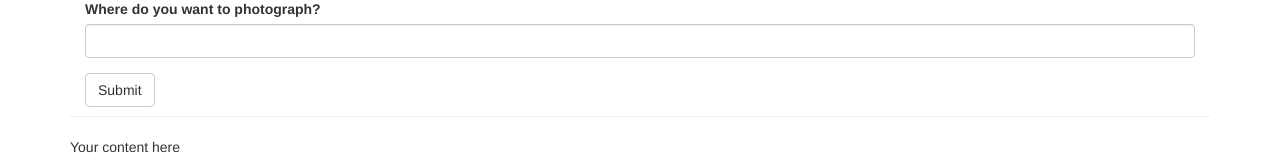
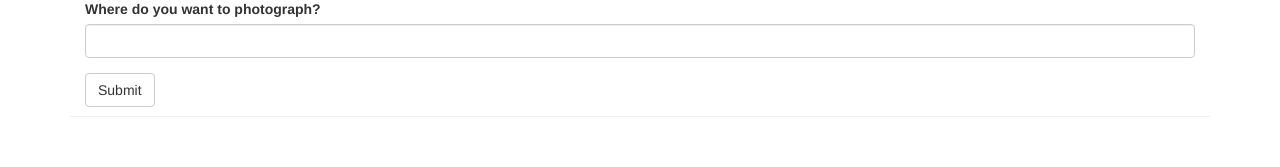
Before and after one commit to Haehnchen/trivago-firefly, a Flask app: page / in a window 1280 px wide. Shown: the part 686-853 px from the top of the page. After the commit the page ends 803 px from the top, so only its background shows below. Run offline with Flask 2, Linux system fonts and the light colour scheme; some libraries are stand-ins or nearby versions.

Commit message:
Footer raus, Result wird nicht mehr im View übergeben

```diff
--- a/firefly_flask/app/main/views.py
+++ b/firefly_flask/app/main/views.py
@@ -20,9 +20,7 @@ def search(search_query = None):
     if form.validate_on_submit():
         return redirect(url_for('main.search', search_query=form.search_query.data))
     form.search_query.data = search_query
-    #result = Search.query.join(Photo).filter(Search.id==Photo.search_id).filter(Search.search_string == search_query).all()
-    result = requests.get('http://tekkie.devops.wtf/photos/%s/%s'%(lat,lon)).json()
-    return render_template('search.html',form = form, query = search_query,result = result)
+    return render_template('search.html',form = form, query = search_query)
 
 @main.route('/about')
 def about():
--- a/firefly_flask/app/templates/base.html
+++ b/firefly_flask/app/templates/base.html
@@ -46,14 +46,7 @@
 
     {% block page_content %}{% endblock %}
 </div>
-
-<div id="wrap">
-  <div id="main" class="container clear-top">
-    <p>Your content here</p>
-  </div>
-</div>
-<footer class="footer"></footer>
-  {% endblock %}
+{% endblock %}
 
 
 {% block scripts %}
```
